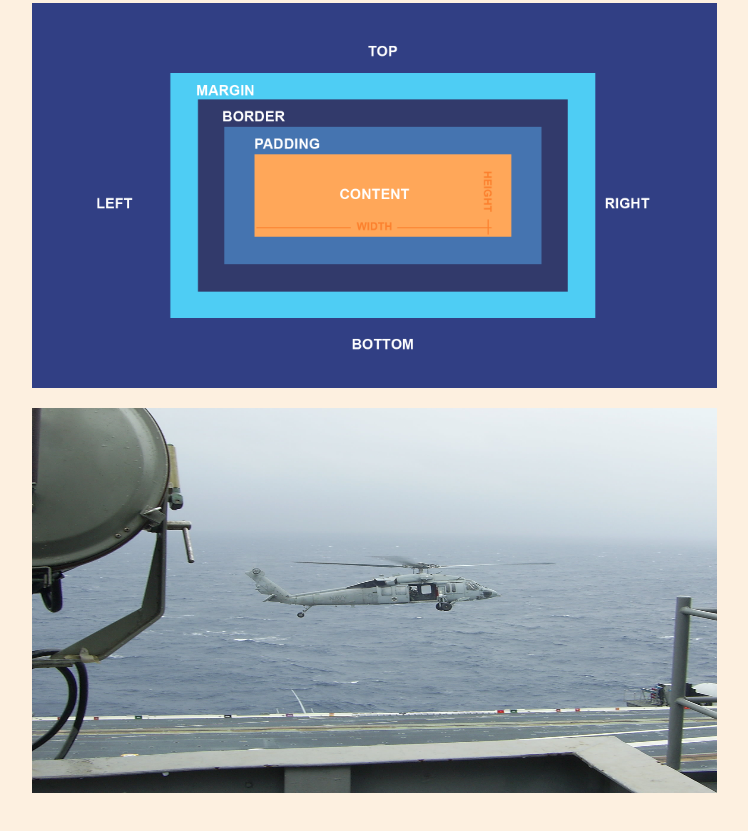
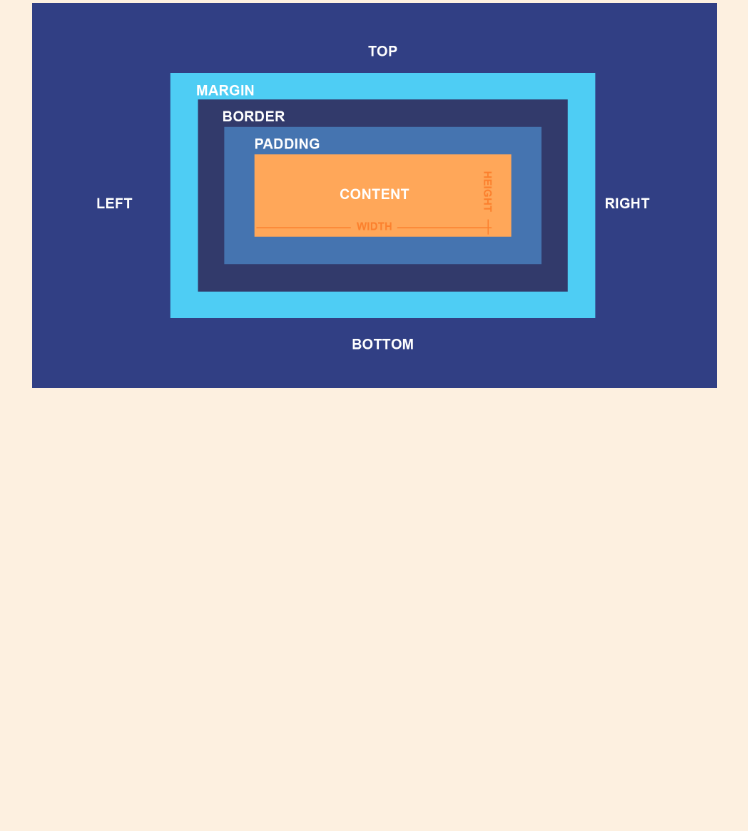
Before and after one commit to Musashiryu81/School-web-template, a plain HTML site: page index.html in a window 1280 px wide. Shown: the part 588-1419 px from the top of the page, without its empty margins (0-748 px from the left). After the commit the page ends 1040 px from the top, so only its background shows below. Drawn offline with Linux system fonts and the light colour scheme.

Commit message:
Add files via upload

```diff
--- a/index.html
+++ b/index.html
@@ -31,9 +31,5 @@ width="685" height="385"></p>
 <img src="resources/box_model.jpg" alt="box model."
 width="685" height="385"></p>
 
-<p class="picture">
-<img src="resources/pic_0337.jpg" alt="helo landing."
-width="685" height="385"></p>
-
 </body>
 </html>
```
